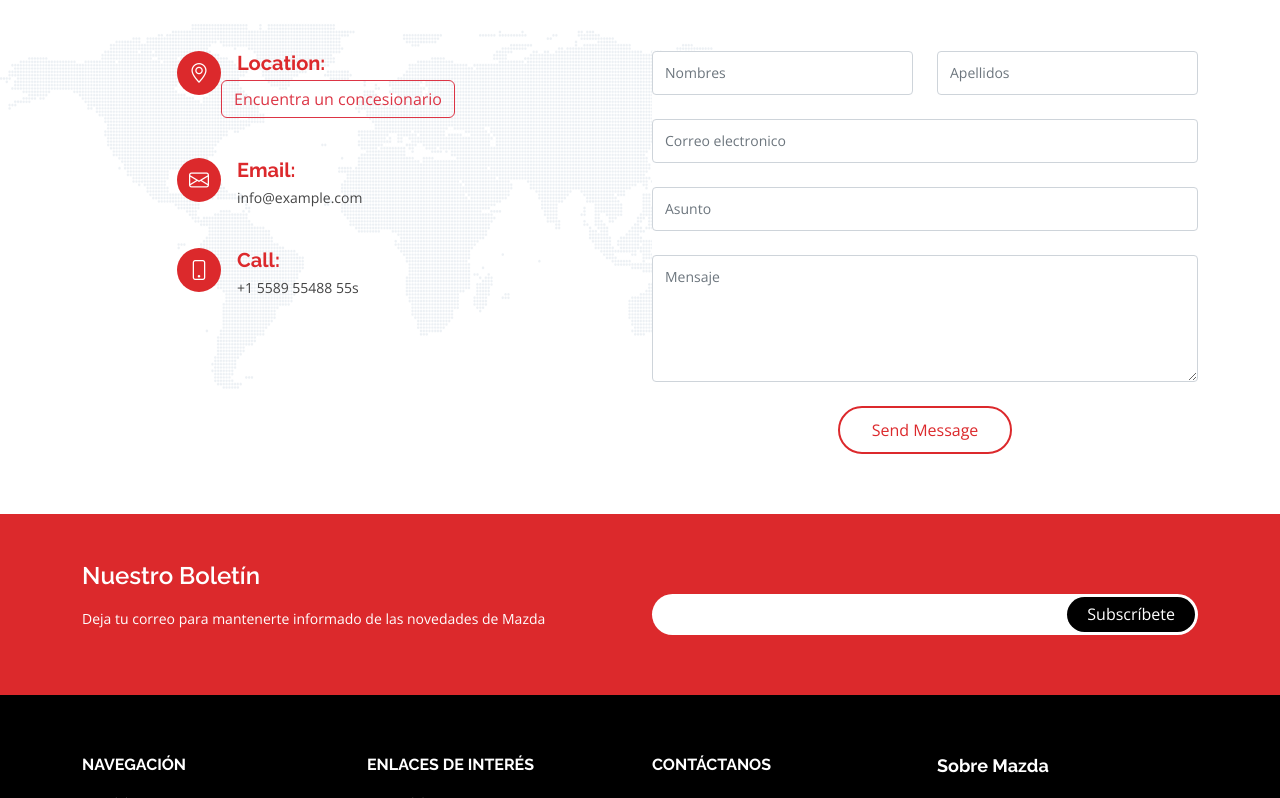
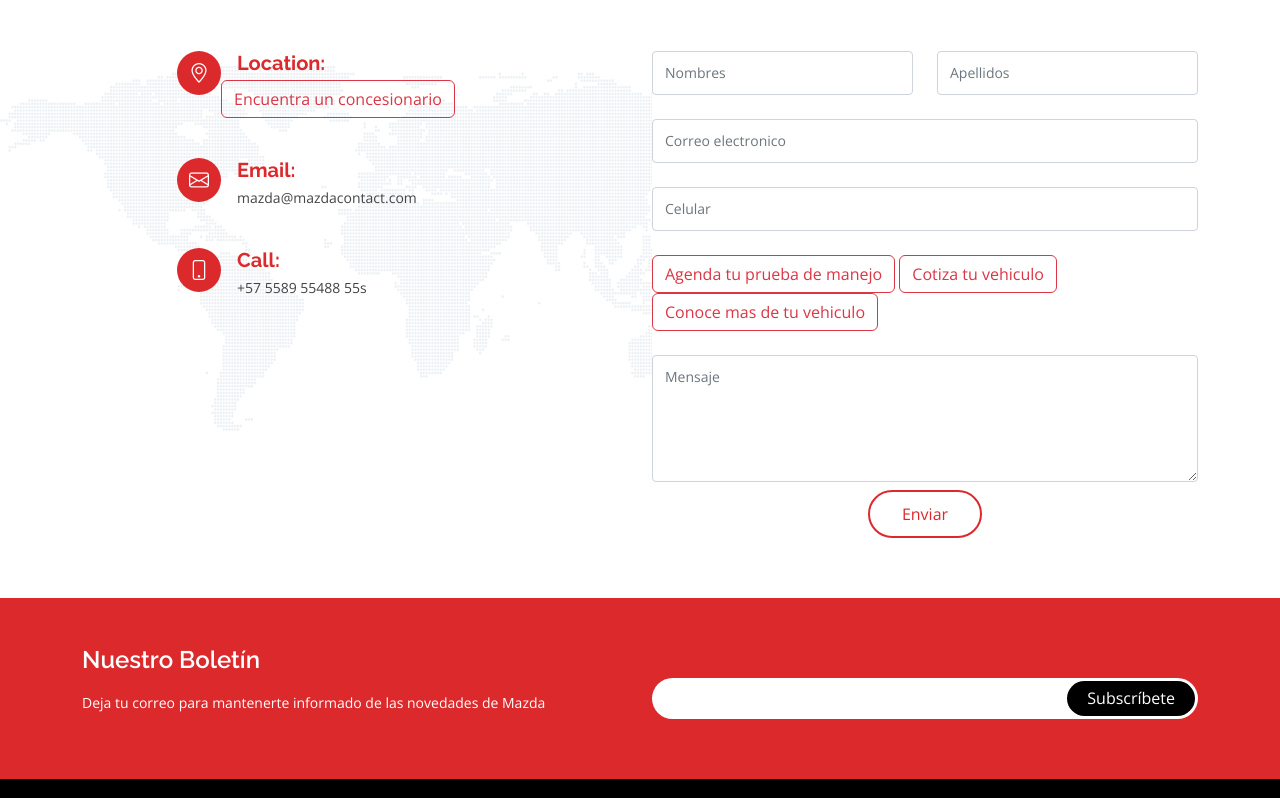
Before and after one commit to davidquin20/mazda-landingpage, a plain HTML site: page index.html in a window 1280 px wide. Shown: the part 4870-5668 px from the top of the page. Drawn offline with nearby package versions, Linux system fonts and the light colour scheme.

Commit message:
modificacion contacto 2

```diff
--- a/index.html
+++ b/index.html
@@ -522,19 +522,18 @@
                 <i class="bi bi-geo-alt"></i>
                 <h4>Location:</h4>
                 <button class="btn btn-outline-danger" type="button">Encuentra un concesionario</button>
-                <!-- <p>A108 Adam Street, New York, NY 535022</p> -->
               </div>
 
               <div class="email">
                 <i class="bi bi-envelope"></i>
                 <h4>Email:</h4>
-                <p>info@example.com</p>
+                <p>mazda@mazdacontact.com</p>
               </div>
 
               <div class="phone">
                 <i class="bi bi-phone"></i>
                 <h4>Call:</h4>
-                <p>+1 5589 55488 55s</p>
+                <p>+57 5589 55488 55s</p>
               </div>
 
             </div>
@@ -556,17 +555,22 @@
                 <input type="email" class="form-control" name="email" id="email" placeholder="Correo electronico" required>
               </div>
               <div class="form-group mt-3">
-                <input type="text" class="form-control" name="subject" id="subject" placeholder="Asunto" required>
+                <input type="number" class="form-control" name="subject" id="subject" placeholder="Celular" required>
+              </div>
+              <div class="form-group mt-3" role="group" aria-label="#">
+                <button type="button" class="btn btn-outline-danger">Agenda tu prueba de manejo</button>
+                <button type="button" class="btn btn-outline-danger">Cotiza tu vehiculo</button>
+                <button type="button" class="btn btn-outline-danger">Conoce mas de tu vehiculo</button>
               </div>
               <div class="form-group mt-3">
                 <textarea class="form-control estilota" name="message" rows="5" placeholder="Mensaje" required></textarea>
               </div>
-              <div class="my-3">
+              <!--<div class="my-3">
                 <div class="loading">Loading</div>
                 <div class="error-message"></div>
                 <div class="sent-message">Your message has been sent. Thank you!</div>
-              </div>
-              <div class="text-center"><button type="submit">Send Message</button></div>
+              </div>-->
+              <div href="#" class="text-center"><button type="submit">Enviar</button></div>
             </form>
 
           </div>
```
